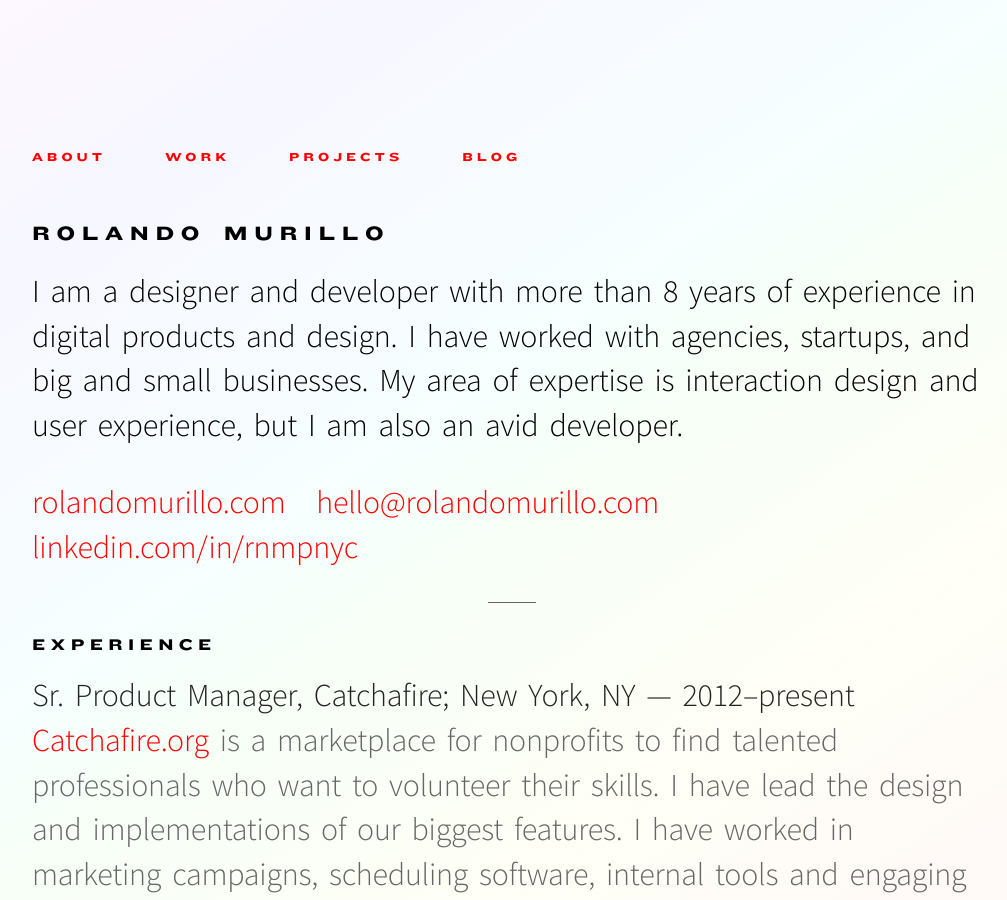
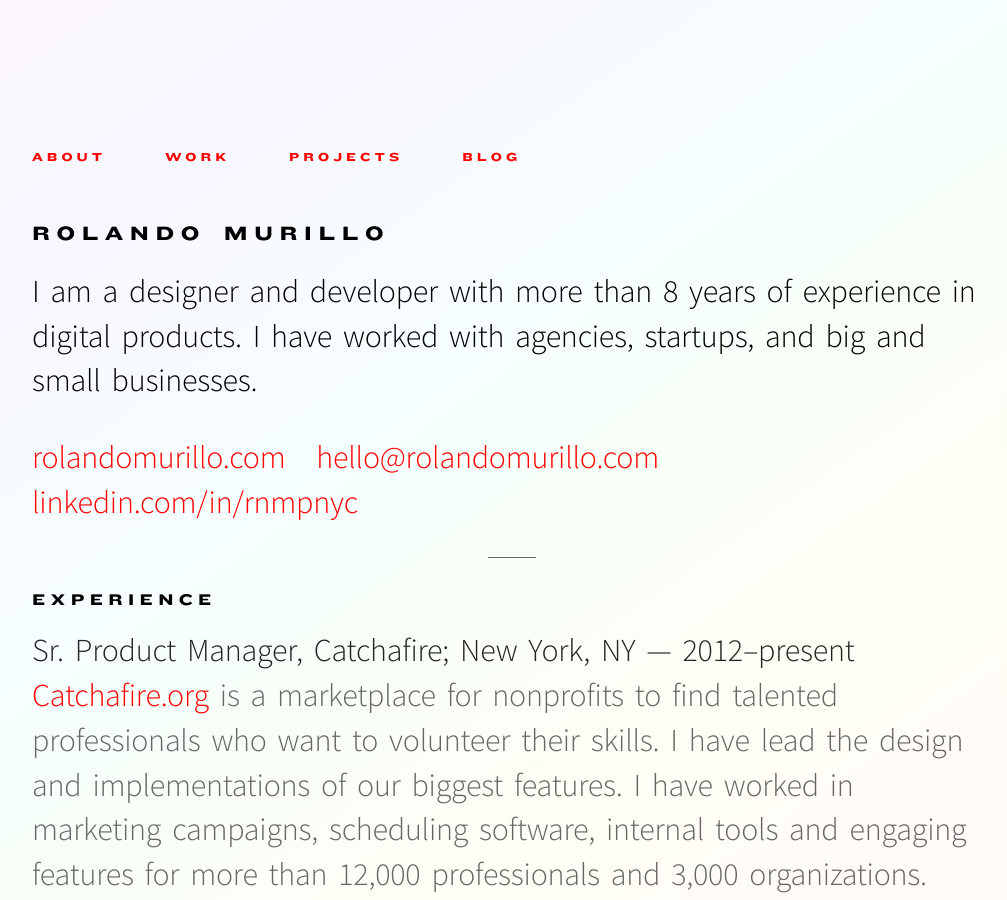
Before and after one commit to rnmp/rnmp.github.io, a Jekyll site: the page built from resume.html, in a window 1280 px wide and 900 px high. Shown: the whole window, without its empty margins (128-1135 px from the left). Built offline with Jekyll 4.4.1, drawn with Linux system fonts in a browser that asks for light colours; comment, search, counter and statistics services are not loaded.

Commit message:
simplify resume description

```diff
--- a/resume.html
+++ b/resume.html
@@ -6,7 +6,7 @@
 
 <section class="major-section">
   <h1 style="font-size: 20px">Rolando Murillo</h1>
-  <p>I am a designer and developer with more than 8 years of experience in digital products and design. I have worked with agencies, startups, and big and small businesses. My area of expertise is interaction design and user experience, but I am also an avid developer.</p>
+  <p>I am a designer and developer with more than 8 years of experience in digital products. I have worked with agencies, startups, and big and small businesses.</p>
   <p class="resume-links">
     <a href="http://rolandomurillo.com/" style="margin-right: 20px;">rolandomurillo.com</a>
     <a href="mailto:hello@rolandomurillo.com" style="margin-right: 20px;">hello@rolandomurillo.com</a>
```
